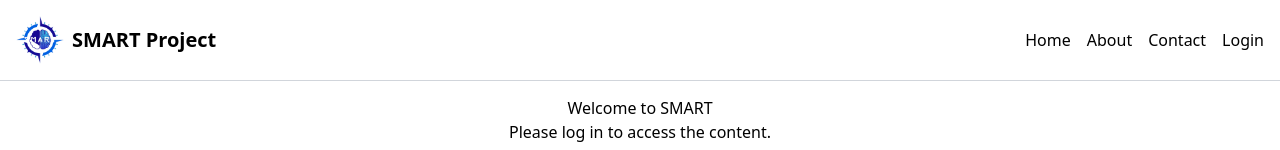
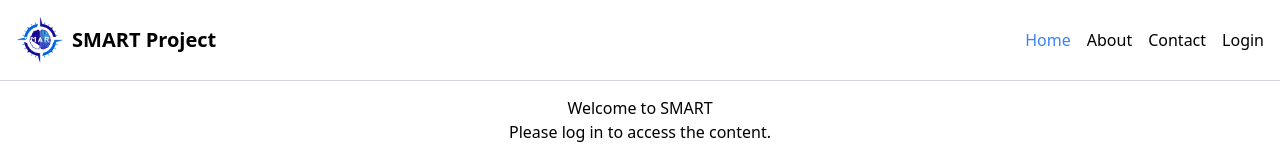
Before and after one commit to SMART-UCLA/SMART-FrontEnd, a React (Create React App) app: page /#/ in a window 1280 px wide. Shown: the top 150 px of the page. Built offline with nearby package versions, Linux system fonts and the light colour scheme.

Commit message:
made navbar highlight page

```diff
--- a/src/components/Navbar.js
+++ b/src/components/Navbar.js
@@ -1,12 +1,13 @@
 // Navbar.js
 import React from 'react';
-import { useNavigate } from 'react-router-dom';
+import { Link, useNavigate, useLocation } from 'react-router-dom';
 import smartLogo from './logo.png';
 import { useAuth0 } from '@auth0/auth0-react';
 
 const Navbar = () => {
   const { isAuthenticated, loginWithRedirect, logout, user } = useAuth0();
   const navigate = useNavigate();
+  const location = useLocation();
 
   const handleNavLinkClick = (path) => {
     navigate(path);
@@ -20,29 +21,40 @@ const Navbar = () => {
           <div className="text-black font-bold text-xl">SMART Project</div>
         </div>
         <div className="space-x-4">
-          <a href="#" className="text-black" onClick={() => handleNavLinkClick('/')}>
+          <NavLink to="/" currentPath={location.pathname} onClick={() => handleNavLinkClick('/')}>
             Home
-          </a>
-          <a href="#" className="text-black" onClick={() => handleNavLinkClick('/about')}>
+          </NavLink>
+          <NavLink to="/about" currentPath={location.pathname} onClick={() => handleNavLinkClick('/about')}>
             About
-          </a>
-          <a href="#" className="text-black" onClick={() => handleNavLinkClick('/contact')}>
+          </NavLink>
+          <NavLink to="/contact" currentPath={location.pathname} onClick={() => handleNavLinkClick('/contact')}>
             Contact
-          </a>
+          </NavLink>
           {isAuthenticated ? (
-
-          <button onClick={() => logout()}>
-            Logout
-          </button>
-      ) : (
-          <button onClick={() => loginWithRedirect()}>
-            Login
-          </button>
-      )}
+            <>
+              <NavLink to="/LiveDataMQTT/testTopic/s" currentPath={location.pathname} onClick={() => handleNavLinkClick('/LiveDataMQTT/testTopic/s')}>
+                MQTT
+              </NavLink>
+              <button onClick={() => logout()}>Logout</button>
+            </>
+          ) : (
+            <button onClick={() => loginWithRedirect()}>Login</button>
+          )}
         </div>
       </div>
     </nav>
   );
-}
+};
+
+const NavLink = ({ to, currentPath, onClick, children }) => {
+  const isActive = to === currentPath;
+  const activeClassName = isActive ? 'text-blue-500' : 'text-black';
+
+  return (
+    <Link to={to} className={`text-black ${activeClassName}`} onClick={onClick}>
+      {children}
+    </Link>
+  );
+};
 
 export default Navbar;
```
